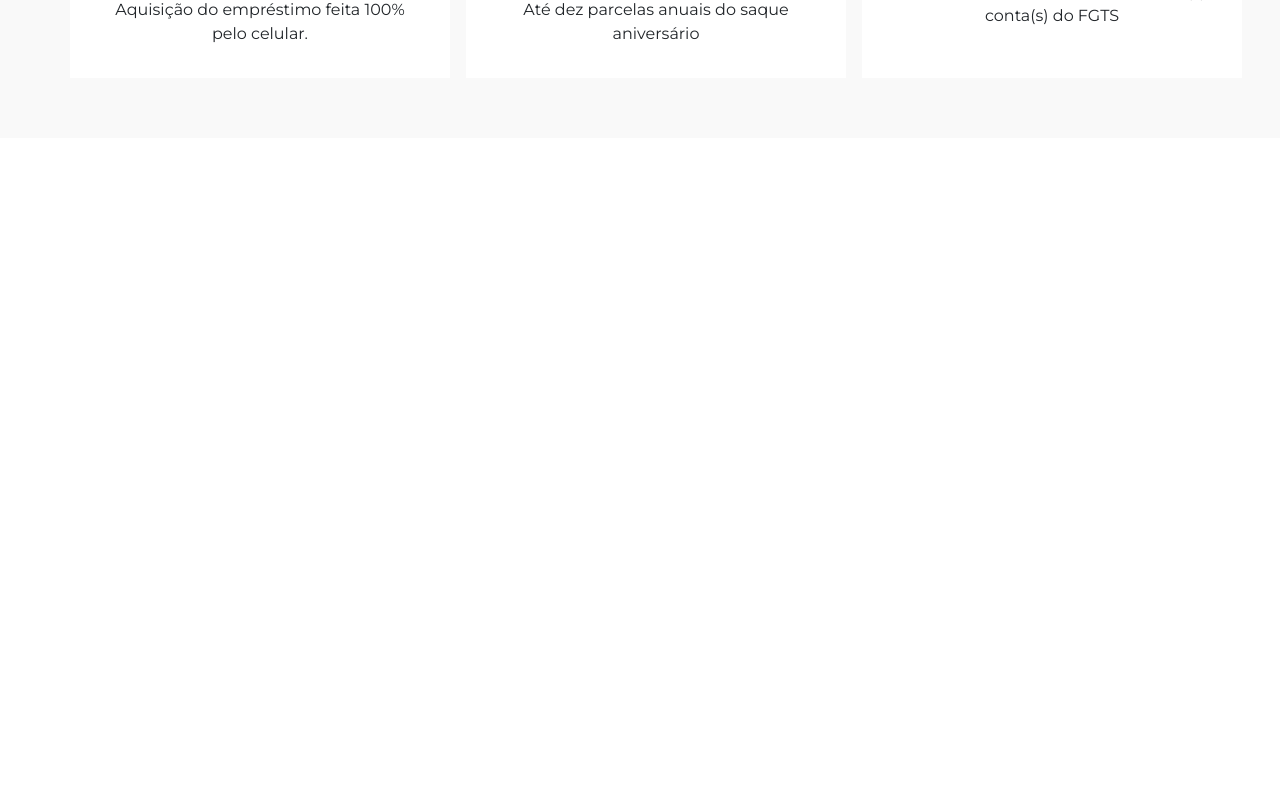
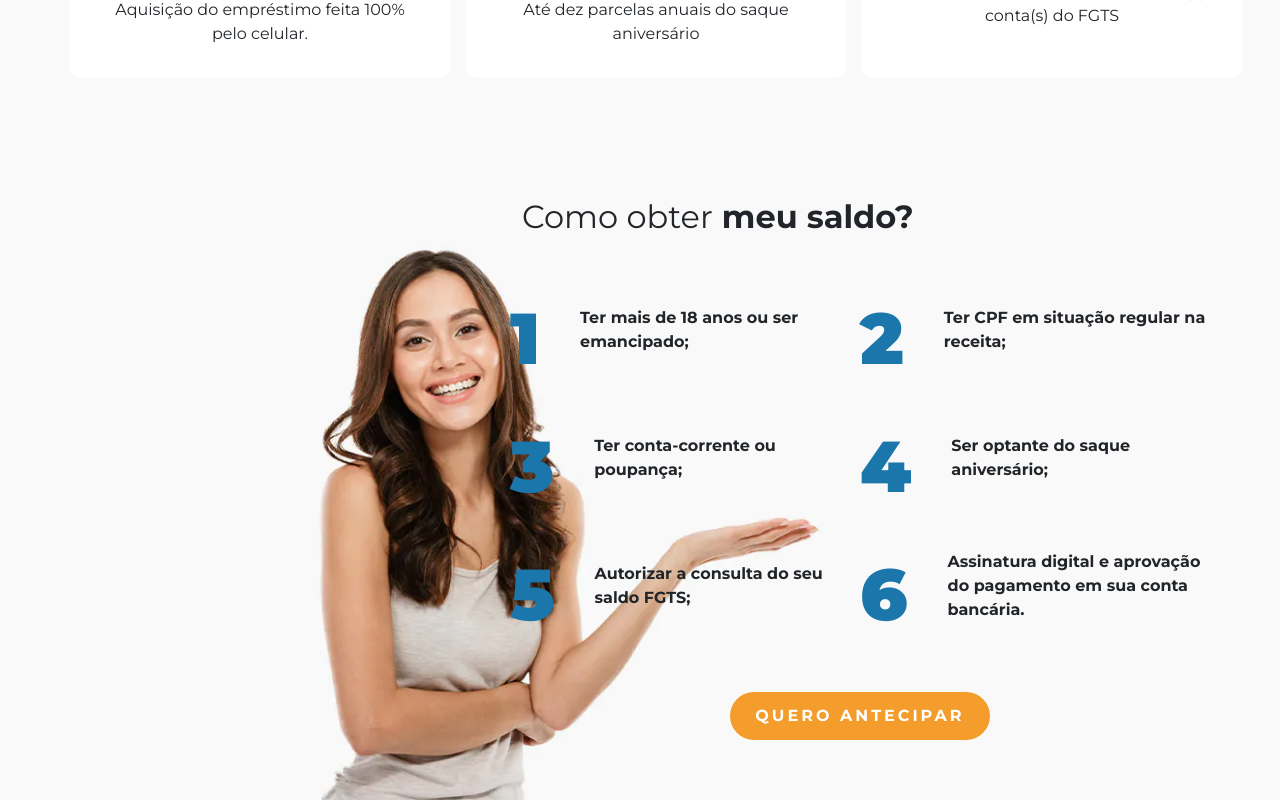
Before and after one commit to hugoiandev/mr-solucoes, a React (Create React App) app: page / in a window 1280 px wide. Shown: the part 1645-2445 px from the top of the page. Before the commit the page ends 1783 px from the top, so only its background shows below. Built offline with nearby package versions, Linux system fonts and the light colour scheme.

Commit message:
requirements section

```diff
--- a/src/App.css
+++ b/src/App.css
@@ -1,4 +1,4 @@
-@import url('https://fonts.googleapis.com/css2?family=Montserrat:wght@400;700&display=swap');
+@import url('https://fonts.googleapis.com/css2?family=Montserrat:wght@400;700;900&display=swap');
 
 .App {
   position: relative;
--- a/src/pages/home/home.module.css
+++ b/src/pages/home/home.module.css
@@ -155,6 +155,7 @@
 
 .advantageIconBox {
   background-color: white;
+  border-radius: 10px;
 }
 
 .advantageIconSpan {
@@ -170,3 +171,44 @@
   margin-top: 3px;
   text-align: center;
 }
+
+.requirements {
+  padding: 60px 0;
+  background-color: #F9F9F9;
+  background-image: url('../../assets/imgs//bg-woman2.jpeg');
+  background-repeat: no-repeat;
+  background-size: cover;
+}
+
+.requirementsTitle {
+  font-family: 'Montserrat', sans-serif;
+}
+
+.requirementsTitleSpan {
+  font-weight: bold;
+}
+
+.requirementRow {
+  max-width: 700px;
+  margin-bottom: 20px;
+}
+
+.requirementItem {
+  display: flex;
+  align-items: center;
+  padding: 0;
+  gap: 20px;
+}
+
+.requirementNumber {
+  font-family: 'Montserrat', sans-serif;
+  font-weight: 900;
+  font-size: 4.5rem;
+  color: #1B76AC;
+  margin-right: 20px;
+}
+
+.requirementParagraph {
+  font-family: 'Montserrat', sans-serif;
+  font-weight: bold;
+}
--- a/src/pages/home/index.tsx
+++ b/src/pages/home/index.tsx
@@ -10,6 +10,7 @@ import LupaIcon from "../../assets/icons/lupa.svg";
 import MaosIcon from "../../assets/icons/maos.svg";
 import PagamentoIcon from "../../assets/icons/pagamentos.svg";
 import PhoneIcon from "../../assets/icons/phone.svg";
+import Button from "../../components/button";
 
 const Home = (): JSX.Element => {
   return (
@@ -149,7 +150,71 @@ const Home = (): JSX.Element => {
           </div>
         </Container>
       </section>
-      <section className="requirementes"></section>
+      <section className={styles.requirements}>
+        <Container fluid="md">
+          <div className="d-flex justify-content-end">
+            <div>
+              <h2 className={styles.requirementsTitle}>
+                Como obter
+                <span className={styles.requirementsTitleSpan}>
+                  {" "}
+                  meu saldo?
+                </span>
+              </h2>
+              <div className="mt-5 d-flex flex-column align-items-center">
+                <div>
+                  <Row className={styles.requirementRow}>
+                    <Col className={styles.requirementItem}>
+                      <span className={styles.requirementNumber}>1</span>
+                      <p className={styles.requirementParagraph}>
+                        Ter mais de 18 anos ou ser emancipado;
+                      </p>
+                    </Col>
+                    <Col className={styles.requirementItem}>
+                      <span className={styles.requirementNumber}>2</span>
+                      <p className={styles.requirementParagraph}>
+                        Ter CPF em situação regular na receita;
+                      </p>
+                    </Col>
+                  </Row>
+                  <Row className={styles.requirementRow}>
+                    <Col className={styles.requirementItem}>
+                      <span className={styles.requirementNumber}>3</span>
+                      <p className={styles.requirementParagraph}>
+                        Ter conta-corrente ou poupança;
+                      </p>
+                    </Col>
+                    <Col className={styles.requirementItem}>
+                      <span className={styles.requirementNumber}>4</span>
+                      <p className={styles.requirementParagraph}>
+                        Ser optante do saque aniversário;
+                      </p>
+                    </Col>
+                  </Row>
+                  <Row className={styles.requirementRow}>
+                    <Col className={styles.requirementItem}>
+                      <span className={styles.requirementNumber}>5</span>
+                      <p className={styles.requirementParagraph}>
+                        Autorizar a consulta do seu saldo FGTS;
+                      </p>
+                    </Col>
+                    <Col className={styles.requirementItem}>
+                      <span className={styles.requirementNumber}>6</span>
+                      <p className={styles.requirementParagraph}>
+                        Assinatura digital e aprovação do pagamento em sua conta
+                        bancária.
+                      </p>
+                    </Col>
+                  </Row>
+                </div>
+                <div className="mt-4">
+                  <Button text="QUERO ANTECIPAR" />
+                </div>
+              </div>
+            </div>
+          </div>
+        </Container>
+      </section>
     </div>
   );
 };
```
Also changed, not shown: src/assets/imgs/bg-woman2.jpeg (added).
